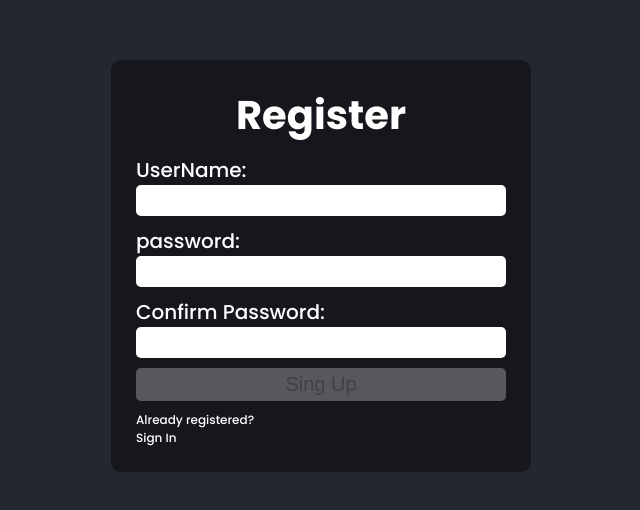
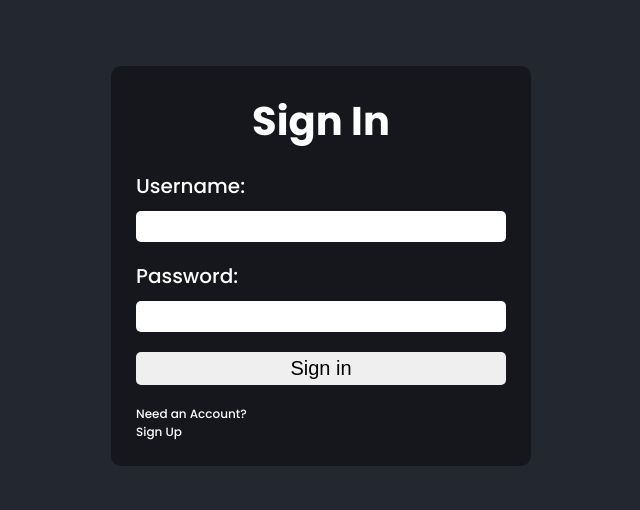
Before and after one commit to PsyACG49/react-login, a React (Vite) app: page /login in a window 1280 px wide. Shown: the part 134-644 px from the top of the page, without its empty margins (319-959 px from the left). Built offline with nearby package versions, Linux system fonts and the light colour scheme.

Commit message:
ftr: Agregando login con comunicacion a back

```diff
--- a/src/App.jsx
+++ b/src/App.jsx
@@ -1,11 +1,10 @@
 import "./App.css";
-
-import Register from "./components/Register";
+import Login from "./components/Login";
 
 function App() {
   return (
     <main className="App">
-      <Register />
+      <Login />
     </main>
   );
 }
--- /dev/null
+++ b/src/components/Login/index.jsx
@@ -0,0 +1,115 @@
+import { useRef, useState, useEffect, useContext } from "react";
+import AuthContext from "../../context/AuthProvider";
+
+import axios from "../../api/axios";
+const LOGIN_URL = "/auth";
+
+const index = () => {
+  const { setAuth } = useContext(AuthContext);
+  const userRef = useRef();
+  const errRef = useRef();
+
+  const [user, setUser] = useState("");
+  const [pwd, setPwd] = useState("");
+  const [errMsg, setErrMsg] = useState("");
+  const [success, setSuccess] = useState(false);
+
+  useEffect(() => {
+    userRef.current.focus();
+  }, []);
+
+  useEffect(() => {
+    setErrMsg;
+  }, [user, pwd]);
+
+  const handleSubmit = async (e) => {
+    e.preventDefault();
+
+    try {
+      const response = await axios.post(
+        LOGIN_URL,
+        JSON.stringify({ user, pwd }),
+        {
+          headers: { "Content-Type": "application/json" },
+          withCredentials: true,
+        }
+      );
+      console.log(JSON.stringify(response?.data));
+
+      const accessToken = response?.data?.accessToken;
+      const roles = response?.data?.roles;
+      setAuth({ user, pwd, roles, accessToken });
+      setUser("");
+      setPwd("");
+      setSuccess(true);
+    } catch (err) {
+      if (!err?.response) {
+        setErrMsg("No server Response");
+      } else if (err.response?.status === 400) {
+        setErrMsg("Missing username or password");
+      } else if (err.response?.status === 401) {
+        setErrMsg("UnAuthorized");
+      } else {
+        setErrMsg("Login Faild");
+      }
+      errRef.current.focus();
+    }
+  };
+
+  return (
+    <>
+      {success ? (
+        <section>
+          <h1>You are logged in!</h1>
+          <br />
+          <p>
+            <a href="#">Go to Home</a>
+          </p>
+        </section>
+      ) : (
+        <section>
+          <p
+            ref={errRef}
+            className={errMsg ? "errmsg" : "offscreen"}
+            aria-live="assertive"
+          >
+            {errMsg}
+          </p>
+          <h1>Sign In</h1>
+          <form onSubmit={handleSubmit}>
+            <label htmlFor="username">Username:</label>
+            <input
+              type="text"
+              name="username"
+              id="username"
+              ref={userRef}
+              autoComplete="off"
+              onChange={(e) => setUser(e.target.value)}
+              value={user}
+              required
+            />
+            <label htmlFor="username">Password:</label>
+            <input
+              type="password"
+              name="password"
+              id="password"
+              autoComplete="off"
+              onChange={(e) => setPwd(e.target.value)}
+              value={pwd}
+              required
+            />
+            <button>Sign in</button>
+          </form>
+          <p>
+            Need an Account? <br />
+            <span className="line">
+              <a href="#">Sign Up</a>
+            </span>
+          </p>
+        </section>
+      )}
+    </>
+  );
+};
+
+export default index;
--- /dev/null
+++ b/src/context/AuthProvider.jsx
@@ -0,0 +1,15 @@
+import { createContext, useState } from "react";
+
+const AuthContext = createContext({});
+
+export const AuthProvider = ({ children }) => {
+  const [auth, setAuth] = useState({});
+
+  return (
+    <AuthContext.Provider value={(auth, setAuth)}>
+      {children}
+    </AuthContext.Provider>
+  );
+};
+
+export default AuthContext;
--- a/src/main.jsx
+++ b/src/main.jsx
@@ -1,9 +1,12 @@
 import React from "react";
 import ReactDOM from "react-dom/client";
+import { AuthProvider } from "./context/AuthProvider";
 import App from "./App.jsx";
 
 ReactDOM.createRoot(document.getElementById("root")).render(
   <React.StrictMode>
-    <App />
+    <AuthProvider>
+      <App />
+    </AuthProvider>
   </React.StrictMode>
 );
```
